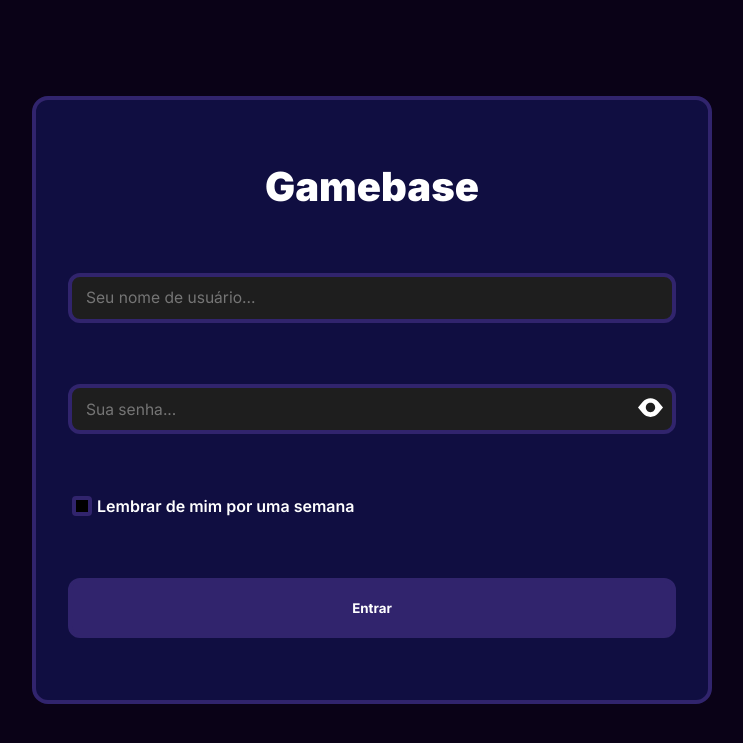
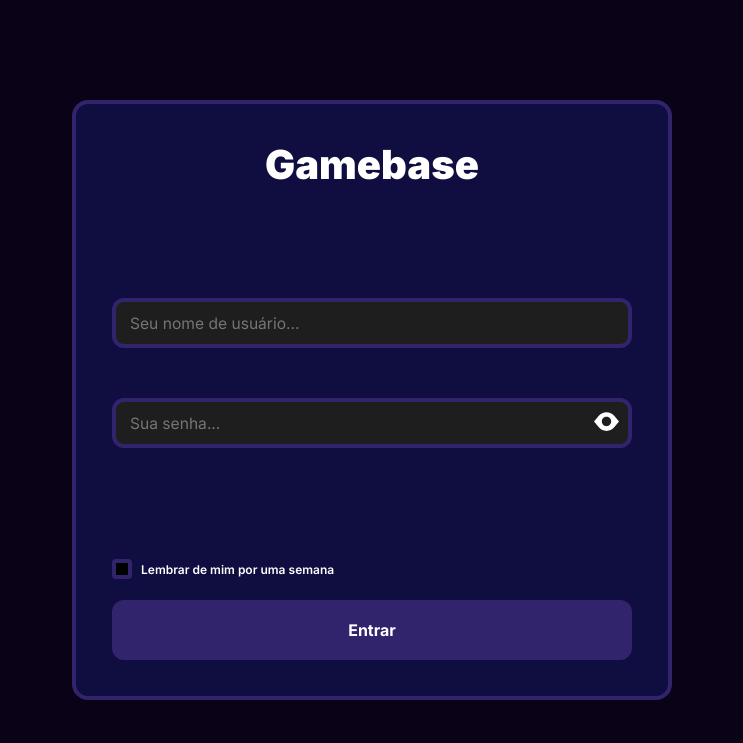
Before and after one commit to mvreisg/gamebase-frontend, a PHP site: page /views/login.php in a window 1280 px wide. Shown: the top 743 px of the page, without its empty margins (268-1011 px from the left). Run offline with PHP 8.4, Linux system fonts and the light colour scheme.

Commit message:
[update] new login layout implemented

```diff
--- a/public/styles/login.css
+++ b/public/styles/login.css
@@ -14,15 +14,15 @@ body {
 #login-balloon-box {
     display: flex;
     flex-flow: column;
-    justify-content: space-evenly;
+    justify-content: space-between;
     align-items: center;
-    border-radius: 16px;
+    border-radius: 1rem;
     max-width: 80%;
-    width: 600px;
-    height: 600px;
+    width: 32.5rem;
+    height: 32.5rem;
     background-color: #100E41;
-    border: 4px solid #31246D;
-    padding: 0 36px;
+    border: 0.25rem solid #31246D;
+    padding: 2.25rem;
 }
 
 #login-balloon-box h1 {
@@ -31,6 +31,15 @@ body {
     font-size: 2.5em;
     font-weight: 900;
     color: #FFFFFF;
+    padding-bottom: 6.75rem;
+}
+
+#login-balloon-box #login-balloon-texts {
+    display: flex;
+    flex-direction: column;
+    gap: 3.125rem;
+    width: 100%;
+    padding-bottom: 6.875rem;
 }
 
 #login-balloon-box .text-div {
@@ -38,10 +47,9 @@ body {
     flex-direction: row;
     justify-content: space-between;
     align-items: center;
-    width: 100%;
     background-color: #1E1E1E;
-    border: 4px solid #31246D;
-    border-radius: 12px;
+    border: 0.25rem solid #31246D;
+    border-radius: 0.75rem;
 }
 
 #login-balloon-box .text-div button {
@@ -50,7 +58,7 @@ body {
     appearance: none;
     -webkit-appearance: none;
     -moz-appearance: none;
-    padding: 0 9px;
+    padding: 0 0.5625rem;
     height: 100%;
     cursor: pointer;
 }
@@ -60,15 +68,15 @@ body {
     justify-content: center;
     align-items: center;
     width: 100%;
-    height: 42px;
+    height: 2.625rem;
 }
 
 #login-balloon-box .text-label > input {
     font-family: "Inter", sans-serif;
-    font-size: 0.975em;
+    font-size: 0.975rem;
     background-color: rgba(0,0,0,0);
     border: 0;
-    padding: 0 14px;
+    padding: 0 0.875rem;
     width: 100%;
     height: 100%;
     color: #FFFFFF;
@@ -79,13 +87,15 @@ body {
     flex-direction: row;
     justify-content: start;
     align-items: center;
-    gap: 5px;
+    gap: 0.5625rem;
     width: 100%;
+    padding-bottom: 1.25rem;
 }
 
 #one-week-checkbox-div > span {
     font-family: "Inter", sans-serif;
     font-weight: 600;
+    font-size: 0.75rem;
     color: #FFFFFF
 }
 
@@ -93,10 +103,10 @@ body {
     display: flex;
     justify-content: center;
     align-items: center;
-    width: 12px;
-    height: 12px;
-    border: 4px solid #31246D;
-    border-radius: 4px;
+    width: 0.75rem;
+    height: 0.75rem;
+    border: 0.25rem solid #31246D;
+    border-radius: 0.25rem;
     cursor: pointer;
 }
 
@@ -123,10 +133,11 @@ body {
     justify-content: center;
     align-items: center;
     width: 100%;
-    height: 52px;
-    border: 4px solid #31246D;
+    box-sizing: border-box;
+    height: 3.75rem;
+    border: 0.25rem solid #31246D;
     background-color: #31246D;
-    border-radius: 12px;
+    border-radius: 0.75rem;
     cursor: pointer;
 }
 
@@ -135,7 +146,7 @@ body {
     border: 0;
     width: 100%;
     height: 100%;
-    border-radius: 12px;
+    border-radius: 0.75rem;
     appearance: none;
     -webkit-appearance: none;
     -moz-appearance: none;
@@ -145,7 +156,7 @@ body {
 #login-button-label > button > span {
     font-family: "Inter", sans-serif;
     font-weight: 700;
-    font-size: 1em;
+    font-size: 1rem;
     color: #FFFFFF;
     cursor: pointer;
 }
--- a/public/views/login.php
+++ b/public/views/login.php
@@ -12,6 +12,7 @@
         <div id="login-balloon-container">
             <form id="login-balloon-box">
                 <h1>Gamebase</h1>
+                <div id="login-balloon-texts">
                     <div class="text-div">
                         <label class="text-label" for="username">
                             <input id="username" name="username" type="text" placeholder="Seu nome de usuário..." />
@@ -25,6 +26,7 @@
                             <img id="password-visibility-indicator" src="./assets/svg/eye-open-white.svg"/>
                         </button>
                     </div>
+                </div>
                 <div id="one-week-checkbox-div">
                     <label id="one-week-checkbox-label" class="unchecked-checkbox" for="password">
                         <input id="one-week-checkbox" name="one-week-checkbox" type="checkbox" onclick="toggleOneWeekCheckboxState();" />
@@ -32,7 +34,7 @@
                     <span>Lembrar de mim por uma semana</span>
                 </div>
                 <label id="login-button-label" for="submit">
-                    <button id="login-button" name="submit" type="submit">
+                    <button id="login-button" name="submit" type="button">
                         <span>Entrar</span>
                     </button>
                 </label>
```
Lines whose indentation alone changed are shown as unchanged.
